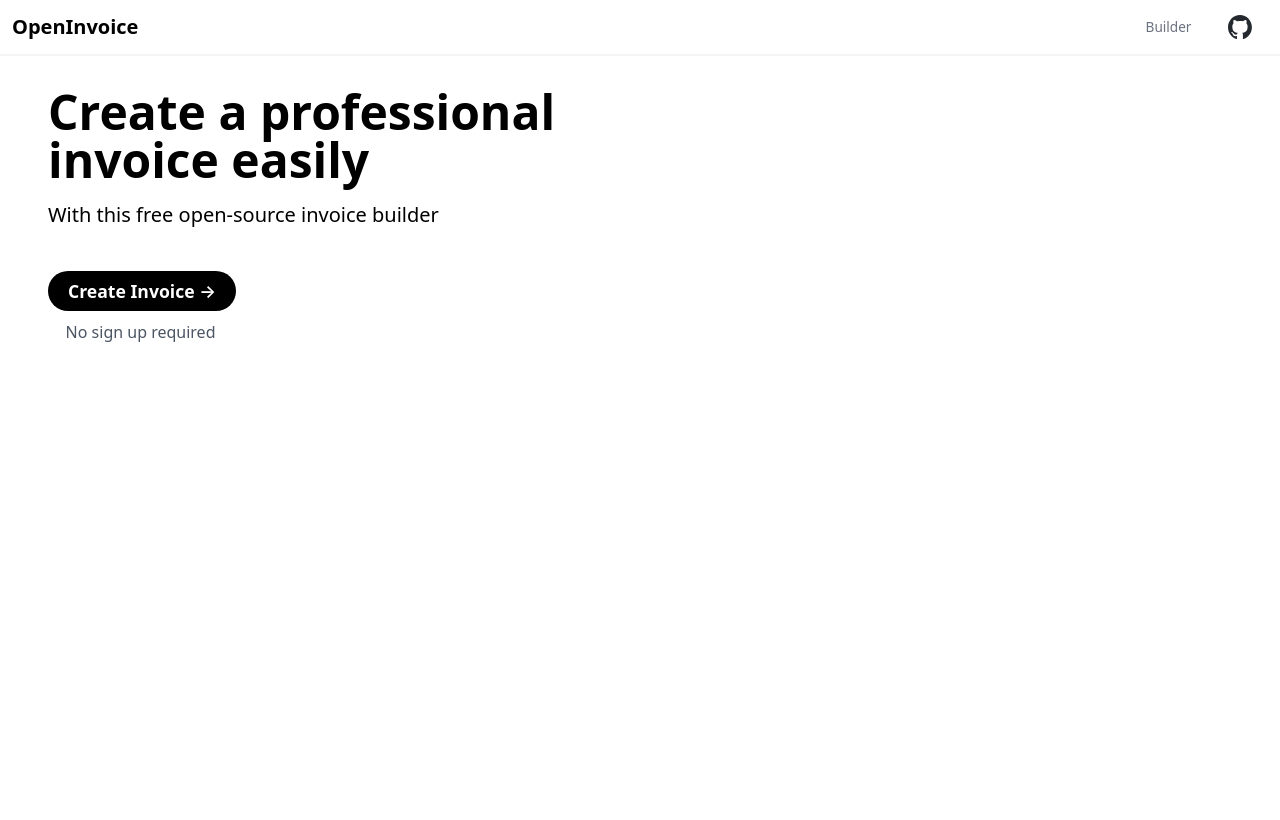
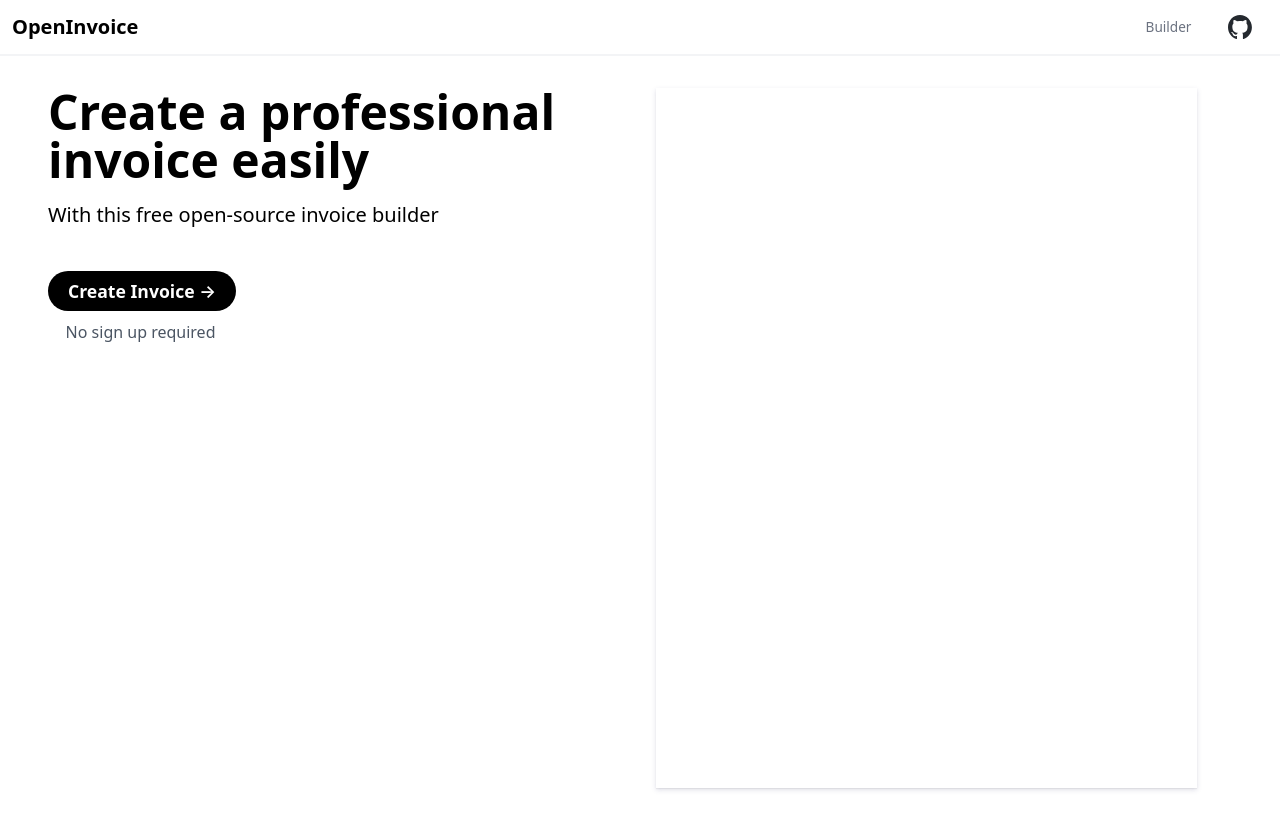
Before and after one commit to nfowlie/open-invoice, a SvelteKit app: page / in a window 1280 px wide. Built offline with nearby package versions, Linux system fonts and the light colour scheme.

Commit message:
Invoice placeholder added

```diff
--- a/src/routes/+page.svelte
+++ b/src/routes/+page.svelte
@@ -8,7 +8,7 @@
 				<p class="disclaimer">No sign up required</p>
 			</div>
 		</div>
-		<div></div>
+		<div id="invoice"></div>
 	</section>
 </main>
 
@@ -20,6 +20,7 @@
 	#hero {
 		display: grid;
 		grid-template-columns: 1fr 1fr;
+		gap: 2rem;
 
 		h1 {
 			font-size: 3rem;
@@ -31,6 +32,7 @@
 
 		p {
 			font-size: 1.25rem;
+			text-wrap: pretty;
 		}
 		.create {
 			margin-block-start: 3rem;
@@ -48,12 +50,21 @@
 		}
 	}
 
-	@media (max-width: 730px) {
+	#invoice {
+		aspect-ratio: 8.5/11;
+		box-shadow:
+			rgba(50, 50, 105, 0.15) 0px 2px 5px 0px,
+			rgba(0, 0, 0, 0.05) 0px 1px 1px 0px;
+		height: 700px;
+	}
+
+	@media (max-width: 900px) {
 		#hero {
 			grid-template-columns: 1fr;
 
 			align-items: center;
 			text-align: center;
+			justify-items: center;
 
 			h1 {
 				font-size: 2.5rem;
```
